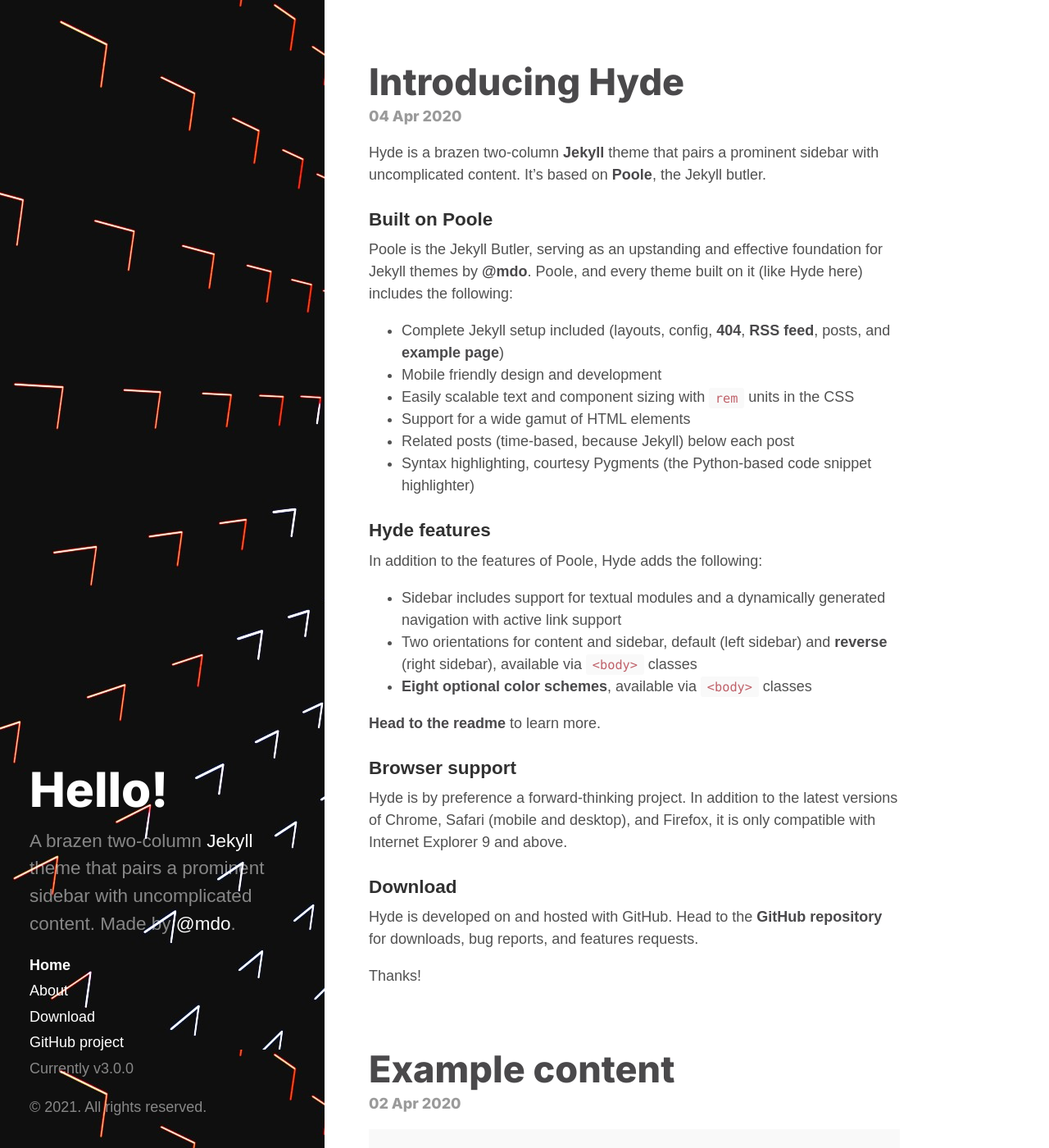
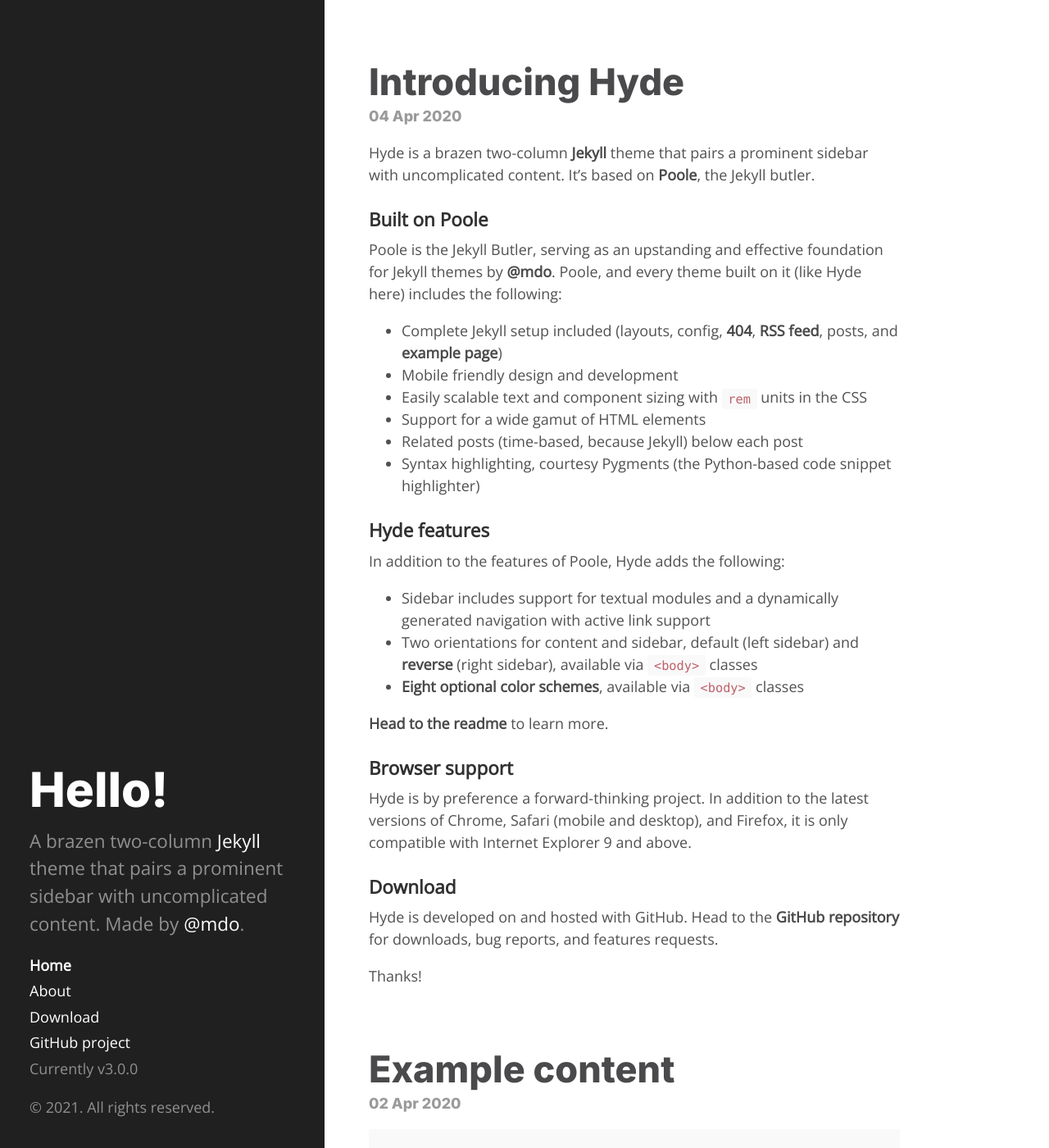
Before and after one commit to manddar/HydeIt, a Jekyll site: the page built from index.html, in a window 1280 px wide and 1400 px high. Shown: the whole window at 82% size. Built offline with Jekyll 4.4.1, drawn with Linux system fonts in a browser that asks for light colours; some web fonts are replaced; the list of posts is cut into pages by our own code.

Commit message:
Reverted to Open Sans

```diff
--- a/_includes/head.html
+++ b/_includes/head.html
@@ -18,7 +18,7 @@
 
   <link rel="preconnect" href="https://fonts.googleapis.com">
   <link rel="preconnect" href="https://fonts.gstatic.com" crossorigin>
-  <link href="https://fonts.googleapis.com/css2?family=Inter:wght@800&family=Open+Sans&family=Muli:400,400i,600&display=swap" rel="stylesheet">
+  <link href="https://fonts.googleapis.com/css2?family=Inter:wght@800&family=Open+Sans&display=swap" rel="stylesheet">
 
   <link rel="apple-touch-icon-precomposed" sizes="144x144" href="{{ 'public/apple-touch-icon-144-precomposed.png' | absolute_url }}">
   <link rel="shortcut icon" href="{{ 'public/favicon.ico' | absolute_url }}">
--- a/public/css/hyde.css
+++ b/public/css/hyde.css
@@ -37,9 +37,8 @@
  */
 
 html {
-  /* font-family: "PT Sans", Helvetica, Arial, sans-serif;
-  font-family: 'Open Sans', sans-serif; */
-  font-family: Muli,sans-serif;
+  /* font-family: "PT Sans", Helvetica, Arial, sans-serif; */
+  font-family: 'Open Sans', sans-serif;
 }
 @media (min-width: 48em) {
   html {
@@ -64,7 +63,7 @@
   padding: 2rem 1rem;
   color: rgba(255,255,255,.5);
   background-color: #202020;
-  background-image: url('{{ site.background-image }}');
+
 }
 @media (min-width: 48em) {
   .sidebar {
--- a/public/css/poole.css
+++ b/public/css/poole.css
@@ -390,9 +390,8 @@
   overflow: hidden; /* clearfix */
   margin-left: -1rem;
   margin-right: -1rem;
-  /* font-family: "PT Sans", Helvetica, Arial, sans-serif;
-  font-family: 'Open Sans', sans-serif; */
-  font-family: Muli,sans-serif;
+  /* font-family: "PT Sans", Helvetica, Arial, sans-serif; */
+  font-family: 'Open Sans', sans-serif;
   color: #ccc;
   text-align: center;
 }
```
